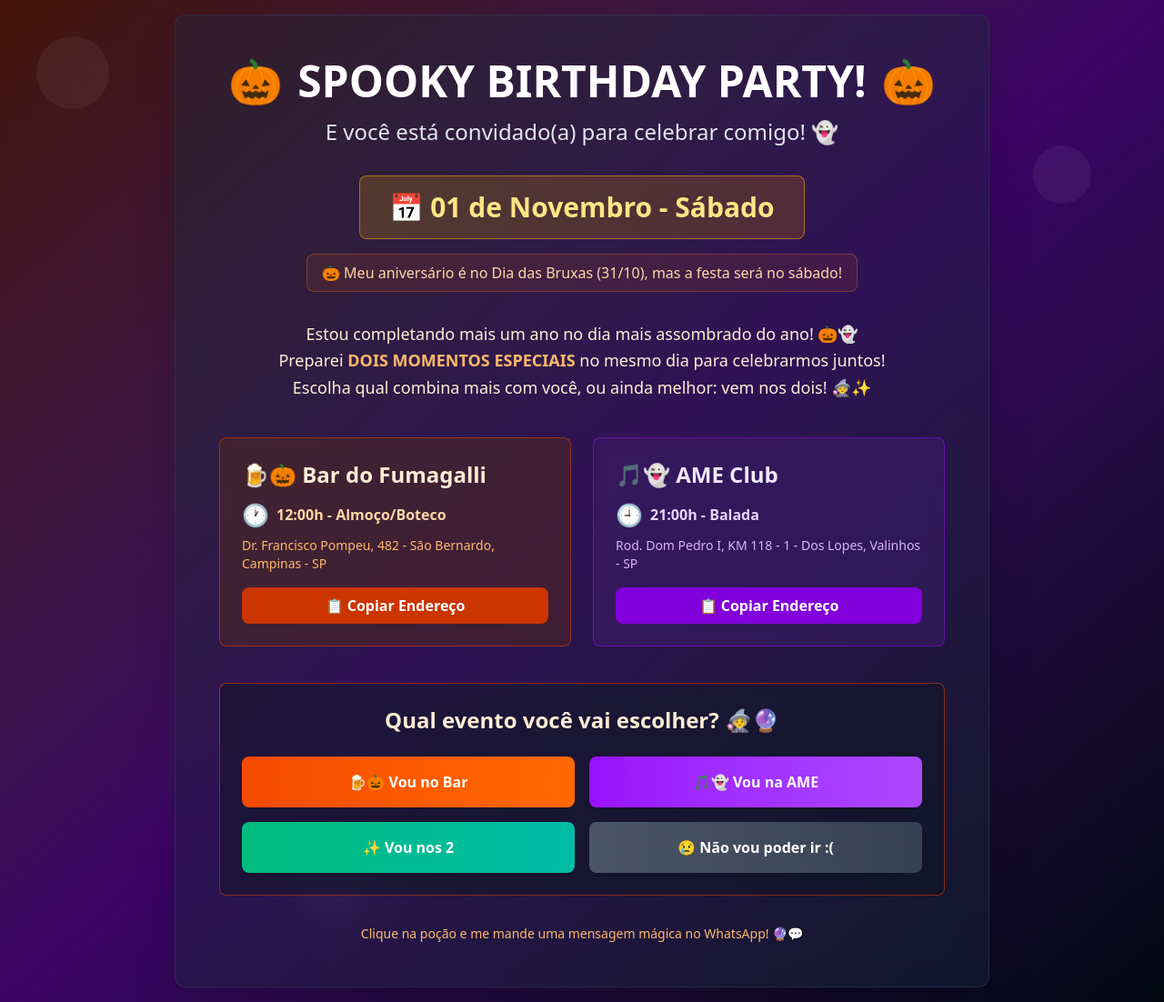
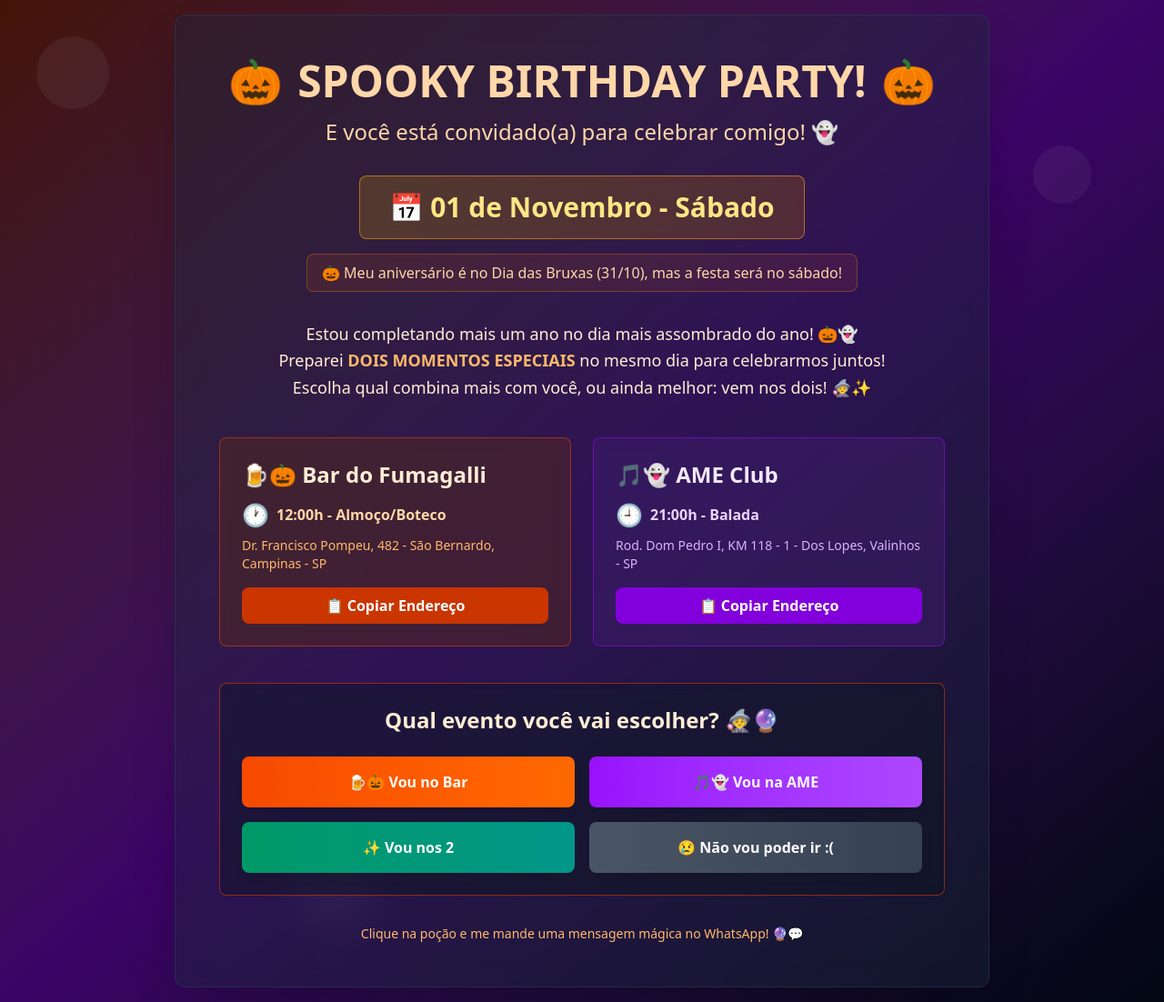
Before and after one commit to leotubarao/bday-invite, a React (Vite) app: page / in a window 1280 px wide. Shown: the whole page at 91% size. Built offline with nearby package versions, Linux system fonts and the light colour scheme.

Commit message:
feat: update text color for spooky birthday party header and invitation message

```diff
--- a/src/AppContainer.tsx
+++ b/src/AppContainer.tsx
@@ -29,10 +29,10 @@ export default function AppContainer() {
       <div className="animate-fade-in-up relative z-10 w-full max-w-4xl rounded-xl border border-slate-700/50 bg-slate-800/40 p-8 shadow-2xl backdrop-blur-lg md:p-12">
         {/* Título */}
         <div className="mb-8 text-center">
-          <h1 className="animate-pulse-slow mb-4 flex items-center justify-center gap-2 text-3xl font-bold text-white md:gap-4 md:text-5xl">
+          <h1 className="animate-pulse-slow mb-4 flex items-center justify-center gap-2 text-3xl font-bold text-orange-200 md:gap-4 md:text-5xl">
             🎃 <span>SPOOKY BIRTHDAY PARTY!</span> 🎃
           </h1>
-          <p className="animate-fade-in text-xl text-slate-200 md:text-2xl">
+          <p className="animate-fade-in text-xl text-orange-200 md:text-2xl">
             E você está convidado(a) para celebrar comigo! 👻
           </p>
         </div>
@@ -141,7 +141,7 @@ export default function AppContainer() {
             </button>
             <button
               onClick={() => handlePollResponse('Vou nos 2 eventos!')}
-              className="transform rounded-lg bg-gradient-to-r from-emerald-500 to-teal-500 px-6 py-4 font-bold text-white shadow-lg transition-all duration-200 hover:scale-105 hover:from-emerald-600 hover:to-teal-600 hover:shadow-xl"
+              className="transform rounded-lg bg-gradient-to-r from-emerald-600 to-teal-600 px-6 py-4 font-bold text-white shadow-lg transition-all duration-200 hover:scale-105 hover:from-emerald-600 hover:to-teal-600 hover:shadow-xl"
             >
               ✨ Vou nos 2
             </button>
```
